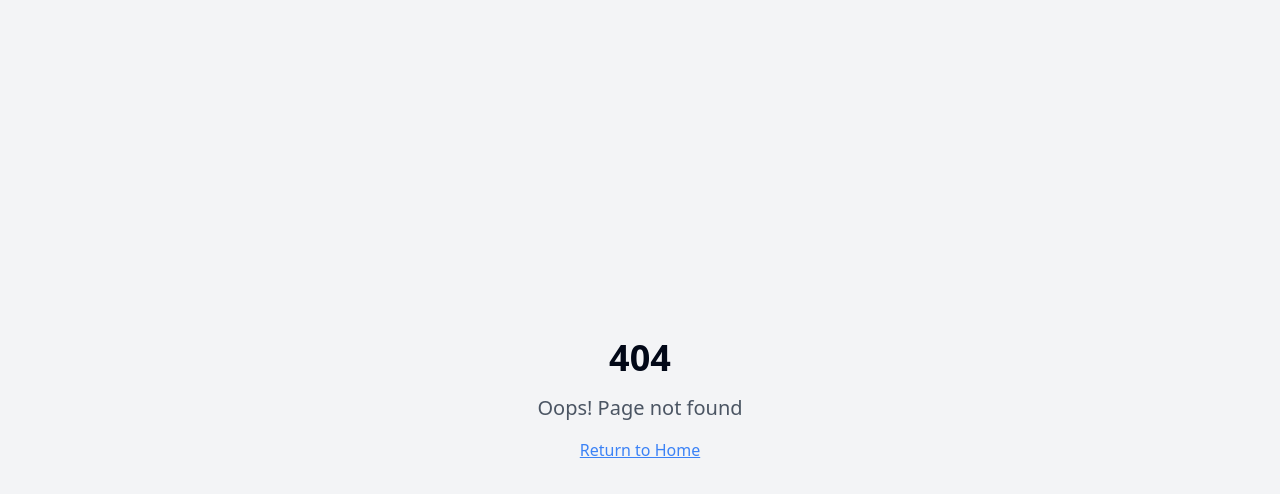
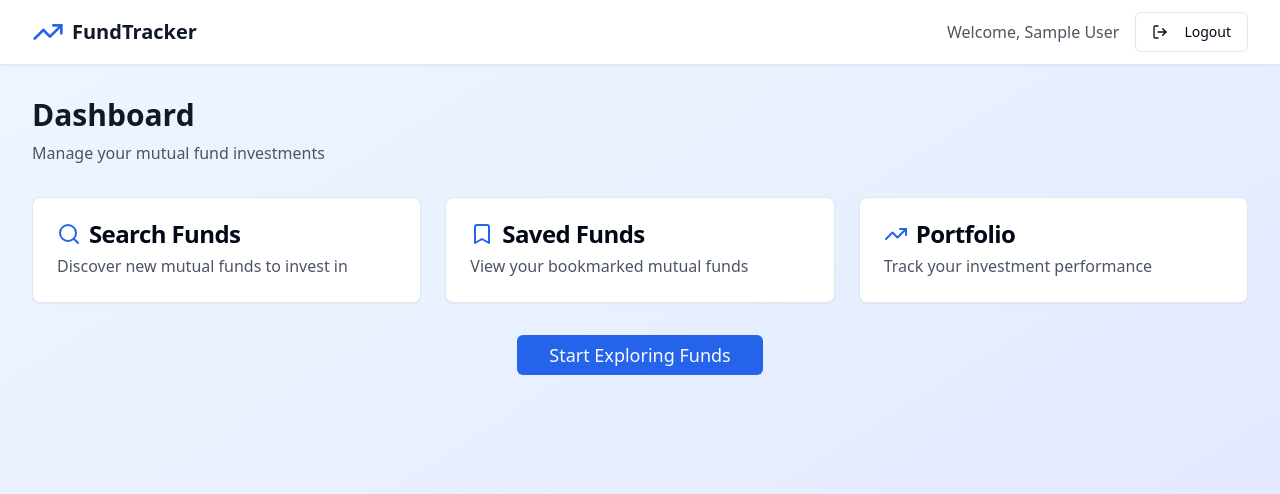
Before and after one commit to easy12345678910/mutual-fund-maven, a React (Vite) app: page /dashboard in a window 1280 px wide. Before the commit this address had no page. Shown: the top 494 px of the page. Built offline with nearby package versions, Linux system fonts and the light colour scheme; sample sign-in values are in the browser's storage.

Commit message:
Fix: Resolve various UI/UX issues
Fixes login, search, and button functionality.

```diff
--- a/src/App.tsx
+++ b/src/App.tsx
@@ -1,9 +1,16 @@
+
 import { Toaster } from "@/components/ui/toaster";
 import { Toaster as Sonner } from "@/components/ui/sonner";
 import { TooltipProvider } from "@/components/ui/tooltip";
 import { QueryClient, QueryClientProvider } from "@tanstack/react-query";
 import { BrowserRouter, Routes, Route } from "react-router-dom";
 import Index from "./pages/Index";
+import Login from "./pages/Login";
+import Register from "./pages/Register";
+import Search from "./pages/Search";
+import FundDetail from "./pages/FundDetail";
+import SavedFunds from "./pages/SavedFunds";
+import Dashboard from "./pages/Dashboard";
 import NotFound from "./pages/NotFound";
 
 const queryClient = new QueryClient();
@@ -16,6 +23,12 @@ const App = () => (
       <BrowserRouter>
         <Routes>
           <Route path="/" element={<Index />} />
+          <Route path="/login" element={<Login />} />
+          <Route path="/register" element={<Register />} />
+          <Route path="/search" element={<Search />} />
+          <Route path="/fund/:id" element={<FundDetail />} />
+          <Route path="/saved" element={<SavedFunds />} />
+          <Route path="/dashboard" element={<Dashboard />} />
           {/* ADD ALL CUSTOM ROUTES ABOVE THE CATCH-ALL "*" ROUTE */}
           <Route path="*" element={<NotFound />} />
         </Routes>
--- /dev/null
+++ b/src/pages/Dashboard.tsx
@@ -0,0 +1,104 @@
+
+import { useEffect } from 'react';
+import { useNavigate } from 'react-router-dom';
+import { Button } from "@/components/ui/button";
+import { Card, CardContent, CardHeader, CardTitle } from "@/components/ui/card";
+import { TrendingUp, Search, BookmarkIcon, LogOut } from 'lucide-react';
+
+const Dashboard = () => {
+  const navigate = useNavigate();
+
+  useEffect(() => {
+    // Check if user is logged in
+    const token = localStorage.getItem('token');
+    if (!token) {
+      navigate('/login');
+    }
+  }, [navigate]);
+
+  const handleLogout = () => {
+    localStorage.removeItem('token');
+    localStorage.removeItem('user');
+    navigate('/');
+  };
+
+  const user = JSON.parse(localStorage.getItem('user') || '{}');
+
+  return (
+    <div className="min-h-screen bg-gradient-to-br from-blue-50 to-indigo-100">
+      {/* Header */}
+      <header className="bg-white shadow-sm border-b">
+        <div className="max-w-7xl mx-auto px-4 sm:px-6 lg:px-8">
+          <div className="flex justify-between items-center h-16">
+            <div className="flex items-center">
+              <TrendingUp className="h-8 w-8 text-blue-600 mr-2" />
+              <span className="text-xl font-bold text-gray-900">FundTracker</span>
+            </div>
+            <div className="flex items-center space-x-4">
+              <span className="text-gray-600">Welcome, {user.name || 'User'}</span>
+              <Button
+                variant="outline"
+                onClick={handleLogout}
+                className="flex items-center space-x-2"
+              >
+                <LogOut className="h-4 w-4" />
+                <span>Logout</span>
+              </Button>
+            </div>
+          </div>
+        </div>
+      </header>
+
+      {/* Main Content */}
+      <div className="max-w-7xl mx-auto px-4 sm:px-6 lg:px-8 py-8">
+        <div className="mb-8">
+          <h1 className="text-3xl font-bold text-gray-900 mb-2">Dashboard</h1>
+          <p className="text-gray-600">Manage your mutual fund investments</p>
+        </div>
+
+        <div className="grid grid-cols-1 md:grid-cols-3 gap-6 mb-8">
+          <Card className="cursor-pointer hover:shadow-lg transition-shadow" onClick={() => navigate('/search')}>
+            <CardHeader className="flex flex-row items-center space-y-0 pb-2">
+              <Search className="h-6 w-6 text-blue-600" />
+              <CardTitle className="ml-2">Search Funds</CardTitle>
+            </CardHeader>
+            <CardContent>
+              <p className="text-gray-600">Discover new mutual funds to invest in</p>
+            </CardContent>
+          </Card>
+
+          <Card className="cursor-pointer hover:shadow-lg transition-shadow" onClick={() => navigate('/saved')}>
+            <CardHeader className="flex flex-row items-center space-y-0 pb-2">
+              <BookmarkIcon className="h-6 w-6 text-blue-600" />
+              <CardTitle className="ml-2">Saved Funds</CardTitle>
+            </CardHeader>
+            <CardContent>
+              <p className="text-gray-600">View your bookmarked mutual funds</p>
+            </CardContent>
+          </Card>
+
+          <Card className="cursor-pointer hover:shadow-lg transition-shadow">
+            <CardHeader className="flex flex-row items-center space-y-0 pb-2">
+              <TrendingUp className="h-6 w-6 text-blue-600" />
+              <CardTitle className="ml-2">Portfolio</CardTitle>
+            </CardHeader>
+            <CardContent>
+              <p className="text-gray-600">Track your investment performance</p>
+            </CardContent>
+          </Card>
+        </div>
+
+        <div className="text-center">
+          <Button
+            onClick={() => navigate('/search')}
+            className="bg-blue-600 hover:bg-blue-700 px-8 py-3 text-lg"
+          >
+            Start Exploring Funds
+          </Button>
+        </div>
+      </div>
+    </div>
+  );
+};
+
+export default Dashboard;
```
